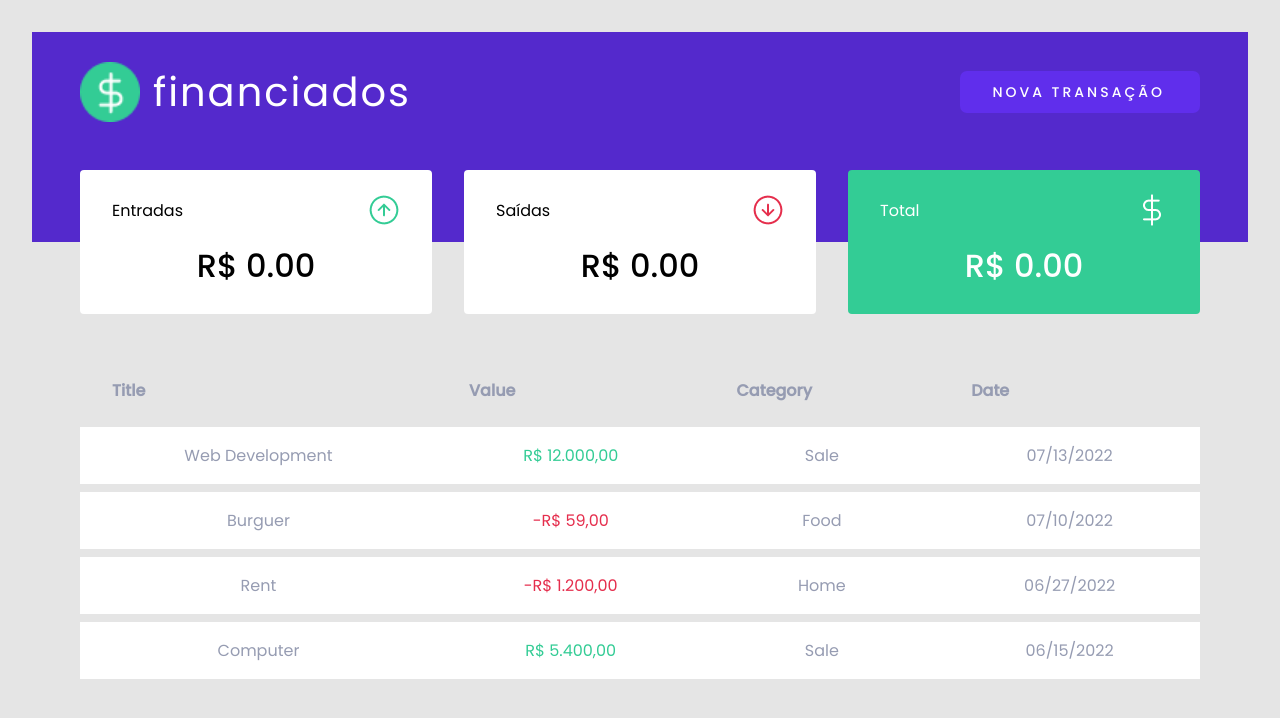
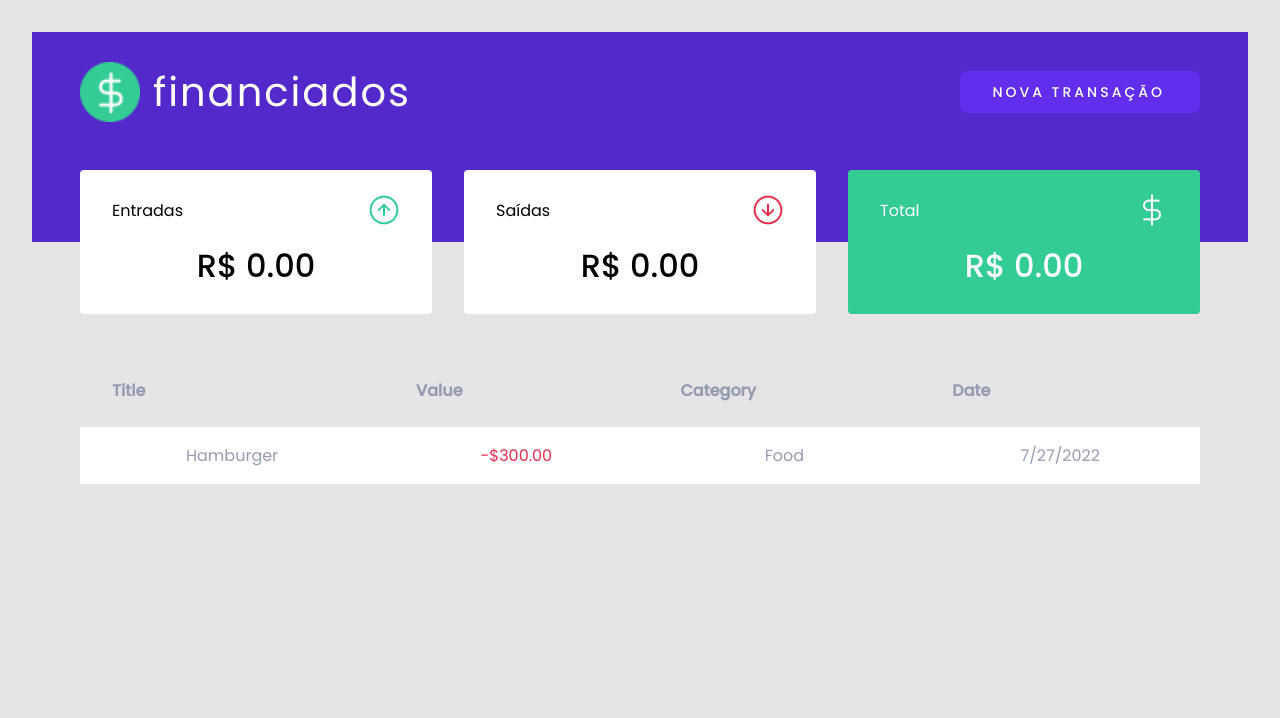
Before and after one commit to AlexisCesar/react-finance-dashboard, a React (Vite) app: page / in a window 1280 px wide. Shown: the top 718 px of the page. Built offline with nearby package versions, Linux system fonts and the light colour scheme.

Commit message:
add ability to data of modal appers in table

```diff
--- a/src/components/Line/index.tsx
+++ b/src/components/Line/index.tsx
@@ -4,22 +4,24 @@ interface LineProps{
     title: string,
     value: string,
     category: string,
-    date: string
+    date: Date
 }
 
 export const Line = ({title, value, category, date} : LineProps) => {
     const negativeColor = value.includes("-") ? "negative-value" : "positive-value";
-    const formatValue = new Intl.NumberFormat("pt-BR", {
+    const formatValue = new Intl.NumberFormat("en-US", {
         style: "currency",
-        currency: "BRL"
+        currency: "USD"
     }).format(Number(value));
+
+    const formatDate = new Intl.DateTimeFormat("en-US").format(date);
 
     return (
         <tr className={style.line}>
             <td>{title}</td>
             <td className={style[negativeColor]}>{formatValue}</td>
             <td>{category}</td>
-            <td>{date}</td>
+            <td>{formatDate}</td>
         </tr>
     );
 };
--- a/src/components/Table/index.tsx
+++ b/src/components/Table/index.tsx
@@ -1,32 +1,35 @@
 import { Line } from '../Line';
 import style from './Table.module.scss';
+import { useTransactions } from '../../hooks/useTransactions';
 
-const transactions = [
-  {
-    title: 'Web Development',
-    value: '12000.00',
-    category: 'Sale',
-    date: '07/13/2022',
-  },
-  { title: 'Burguer',
-    value: '-59.00',
-    category: 'Food',
-    date: '07/10/2022' },
-  {
-    title: 'Rent',
-    value: '-1200.00',
-    category: 'Home',
-    date: '06/27/2022',
-  },
-  {
-    title: "Computer",
-    value:"5400.00",
-    category:"Sale",
-    date: "06/15/2022"
-  }
-];
+// const transactions = [
+//   {
+//     title: 'Web Development',
+//     value: '12000.00',
+//     category: 'Sale',
+//     date: '07/13/2022',
+//   },
+//   { title: 'Burguer',
+//     value: '-59.00',
+//     category: 'Food',
+//     date: '07/10/2022'
+//   },
+//   {
+//     title: 'Rent',
+//     value: '-1200.00',
+//     category: 'Home',
+//     date: '06/27/2022',
+//   },
+//   {
+//     title: "Computer",
+//     value:"5400.00",
+//     category:"Sale",
+//     date: "06/15/2022"
+//   }
+// ];
 
 export const Table = () => {
+  const {transactions} = useTransactions();
   return (
     <table className={style.table}>
       <thead>
@@ -38,8 +41,8 @@ export const Table = () => {
         </tr>
       </thead>
       <tbody>
-        {transactions.map(({ title, value, category, date }) => (
-          <Line title={title} value={value} category={category} date={date} />
+        {transactions.map(({ description, value, category, date }) => (
+          <Line title={description} value={String(value)} category={category} date={date} />
         ))}
       </tbody>
     </table>
--- a/src/context/TransactionsContext.tsx
+++ b/src/context/TransactionsContext.tsx
@@ -7,7 +7,15 @@ export const TransactionsContext = createContext({
 });
 
 export const TransactionsContextProvider = ({ children }: any) => {
-  const [transactions, setTransactions] = useState<Transaction[]>([]);
+  const [transactions, setTransactions] = useState<Transaction[]>([
+    {
+      description: "Hamburger",
+      value: -300,
+      type: 0,
+      category: "Food",
+      date: new Date()
+    }
+  ]);
 
   function addTransaction(transaction: Transaction) {
     setTransactions((prev) => [...prev, transaction]);
```
